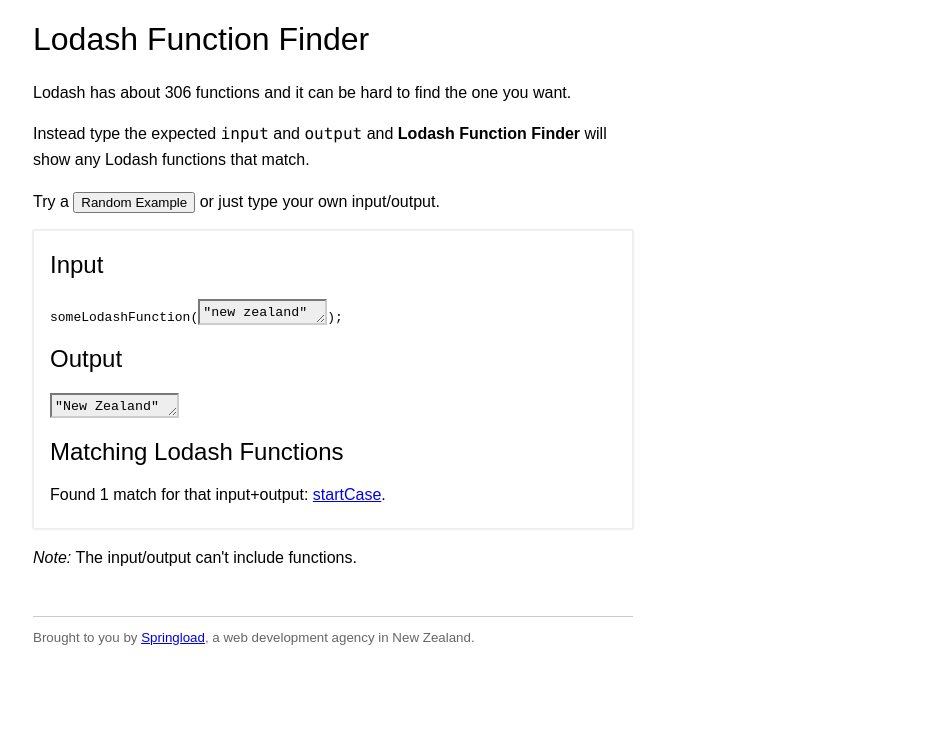
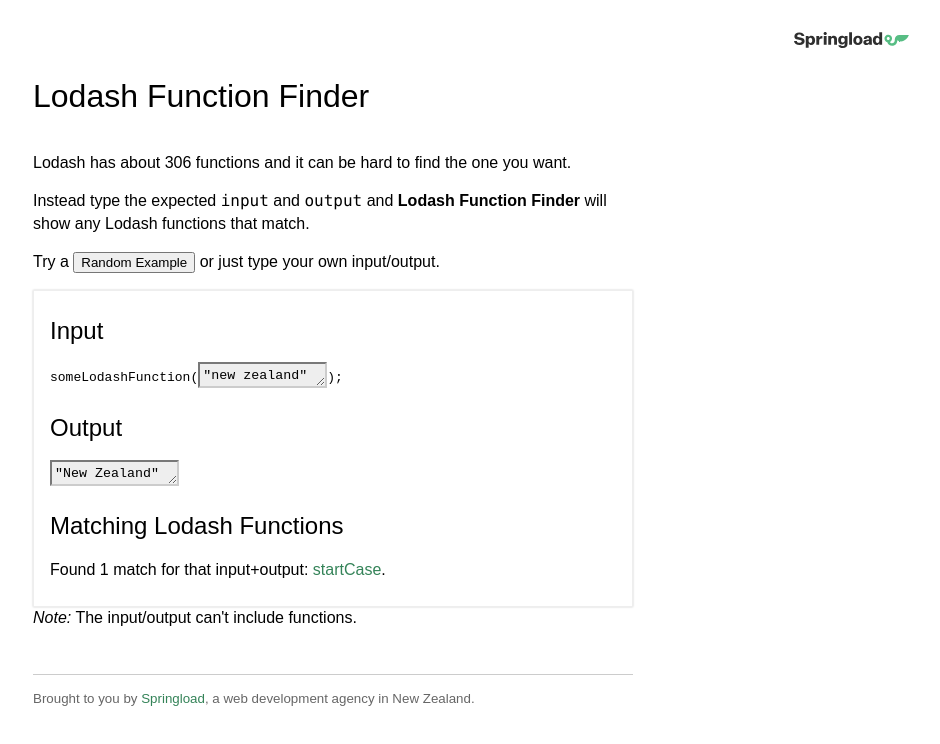
Before and after one commit to springload/lodash-function-finder, a React (Create React App) app: page / in a window 1280 px wide. Shown: the top 744 px of the page, without its empty margins (307-1247 px from the left). Built offline with nearby package versions, Linux system fonts and the light colour scheme.

Commit message:
Add base css styling similar to springload site

```diff
--- a/src/App.css
+++ b/src/App.css
@@ -1,7 +1,9 @@
 .App {
-  max-width: 600px;
   margin: 0 auto;
   font-family: sans-serif;
+  padding-top: 32px;
+  padding-left: 32px;
+  padding-right: 32px;
 }
 
 h1,
@@ -11,9 +13,6 @@
 h5,
 h6 {
   font-weight: 100;
-}
-
-h2 {
 }
 
 p {
@@ -30,6 +29,92 @@
 
 .code {
   background: #ddd;
+  font-family: monospace;
+}
+
+h1 {
+  margin-bottom: 32px;
+  line-height: 1;
+}
+
+h2 {
+  line-height: 1;
+  margin-top: 28px;
+}
+
+p {
+  line-height: 1.75;
+  margin-bottom: 16px;
+}
+
+a {
+  color: #348358;
+  font-weight: 500;
+  text-decoration: none;
+}
+
+a:hover {
+  text-decoration: underline solid #348358;
+}
+
+.main {
+  max-width: 600px;
+  margin: 0 auto;
+}
+
+.header {
+  min-height: 48px;
+  display: flex;
+  justify-content: flex-end;
+}
+
+.header-logo {
+  height: 12px;
+}
+
+.example-button {
+  height: 36px;
+  border: 1px solid #42A96E;
+  background-color: #42A96E;
+  border-radius: 5px;
+  color: #fff;
+  font-size: 16px;
+  font-weight: 600;
+  padding-left: 20px;
+  padding-right: 20px;
+  margin-top: 8px;
+  cursor: pointer;
+}
+
+@media only screen and (min-width: 560px) {
+  h1 {
+    margin-bottom: 24px;
+  }
+  .header-logo {
+    height: 16px;
+  }
+}
+
+@media only screen and (min-width: 768px) {
+  h1 {
+    margin-bottom: 40px;
+  }
+
+  p {
+    line-height: 1.4;
+  }
+
+  .App {
+    padding-left: 48px;
+    padding-right: 48px;
+  }
+}
+
+@media only screen and (min-width: 1000px) {
+  .App {
+    padding-left: 64px;
+    padding-right: 64px;
+  }
 }
 
 .lff {
--- a/src/App.tsx
+++ b/src/App.tsx
@@ -48,6 +48,10 @@
 
   return (
     <div className="App">
+      <div className="header">
+        <img className="header-logo" src="springload.svg"></img>
+      </div>
+      <div className="main">
       <h1>Lodash Function Finder</h1>
       <p>
         Lodash has about {lodashFns.length} functions and it can be hard to find
@@ -104,7 +108,6 @@
       <p>
         <i>Note:</i> The input/output can't include functions.
       </p>
-
       <footer>
         Brought to you by{" "}
         <a
@@ -117,6 +120,7 @@
         , a web development agency in New Zealand.
       </footer>
     </div>
+    </div>
   );
 };
 
--- a/src/index.css
+++ b/src/index.css
@@ -1,10 +1,25 @@
+html {
+  line-height: 1.5;
+  box-sizing: border-box;
+}
+
 body {
   margin: 0;
   font-family: -apple-system, BlinkMacSystemFont, 'Segoe UI', 'Roboto', 'Oxygen',
-    'Ubuntu', 'Cantarell', 'Fira Sans', 'Droid Sans', 'Helvetica Neue',
-    sans-serif;
+  'Ubuntu', 'Cantarell', 'Fira Sans', 'Droid Sans', 'Helvetica Neue',
+  sans-serif;
   -webkit-font-smoothing: antialiased;
   -moz-osx-font-smoothing: grayscale;
+  height: 100%;
+  overflow-x: hidden;
+  overflow-y: scroll;
+}
+
+body,
+h1,
+p {
+    margin: 0;
+    padding: 0;
 }
 
 code {
```
Also changed, not shown: public/springload.svg (added).
